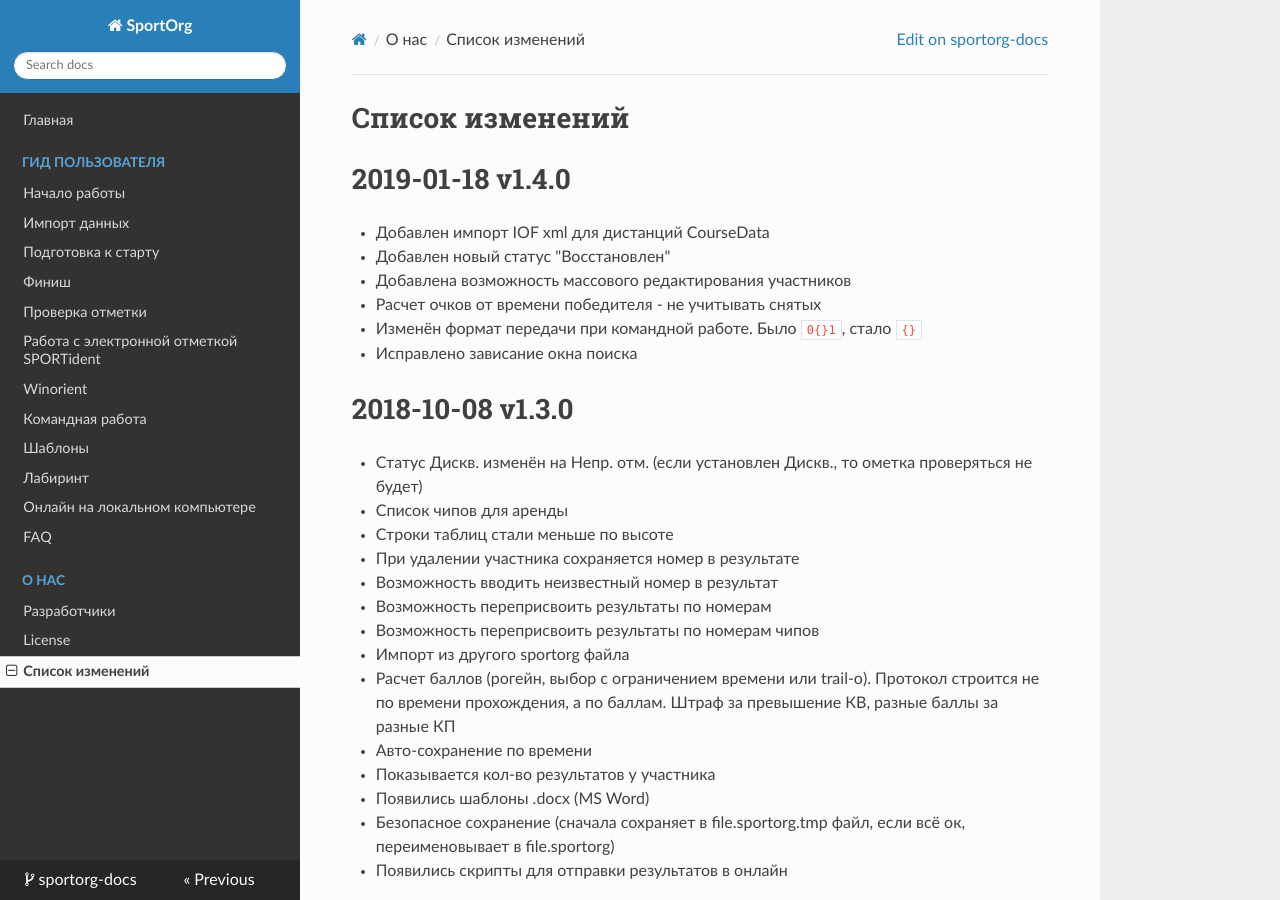
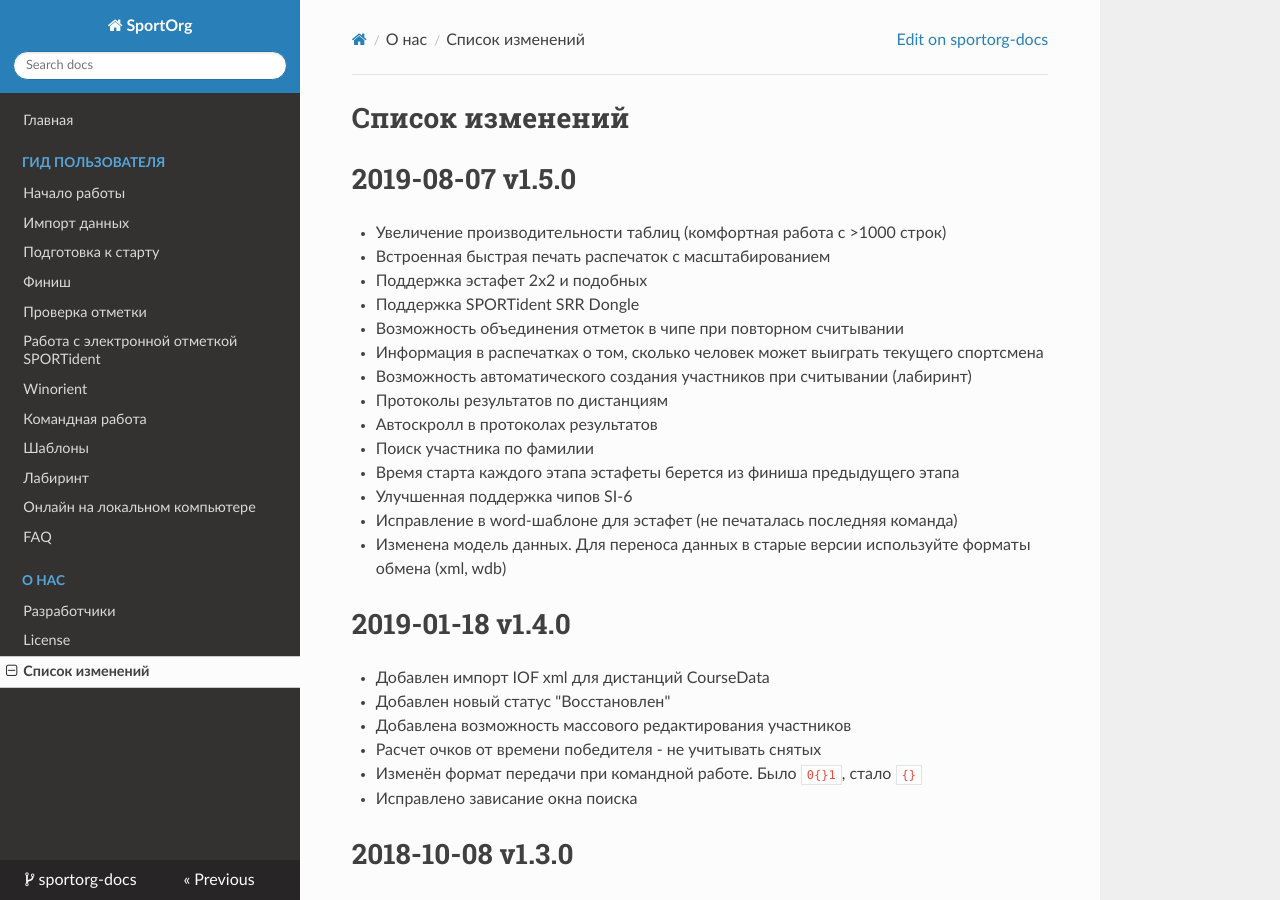
Before and after one commit to sportorg/sportorg-docs, an MkDocs documentation site: the page built from docs/about/changelog.md, in a window 1280 px wide and 900 px high. Built offline with MkDocs 1.6.1, drawn with Linux system fonts in a browser that asks for light colours; nearby versions of some CDN libraries.

Commit message:
Add new version v1.5.0

```diff
--- a/docs/about/changelog.md
+++ b/docs/about/changelog.md
@@ -1,4 +1,21 @@
 # Список изменений
+
+# 2019-08-07 v1.5.0
+
++ Увеличение производительности таблиц (комфортная работа с >1000 строк)
++ Встроенная быстрая печать распечаток с масштабированием
++ Поддержка эстафет 2х2 и подобных
++ Поддержка SPORTident SRR Dongle
++ Возможность объединения отметок в чипе при повторном считывании
++ Информация в распечатках о том, сколько человек может выиграть текущего спортсмена
++ Возможность автоматического создания участников при считывании (лабиринт)
++ Протоколы результатов по дистанциям
++ Автоскролл в протоколах результатов
++ Поиск участника по фамилии
+- Время старта каждого этапа эстафеты берется из финиша предыдущего этапа
+- Улучшенная поддержка чипов SI-6
+- Исправление в word-шаблоне для эстафет (не печаталась последняя команда)
+* Изменена модель данных. Для переноса данных в старые версии используйте форматы обмена (xml, wdb)
 
 # 2019-01-18 v1.4.0
 
```
Also changed, not shown: docs/index.md (+1 -1 lines).
